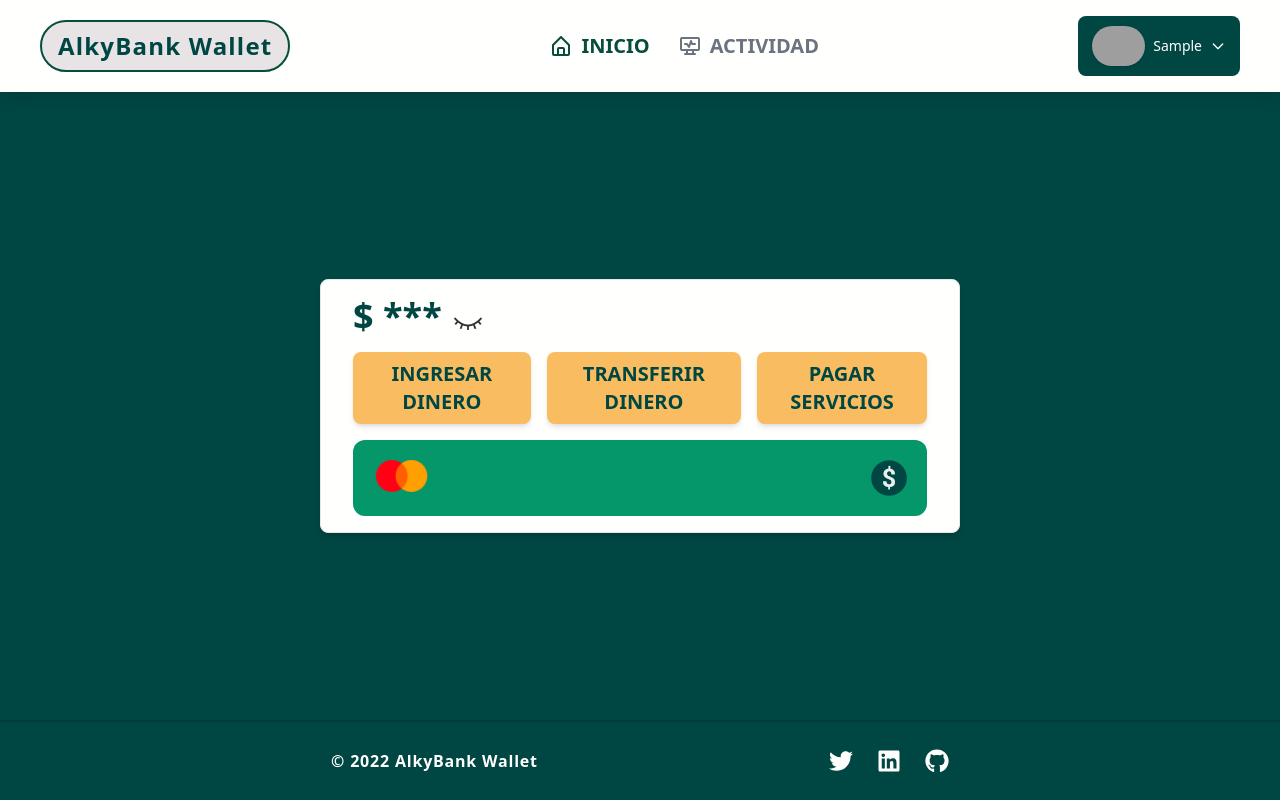
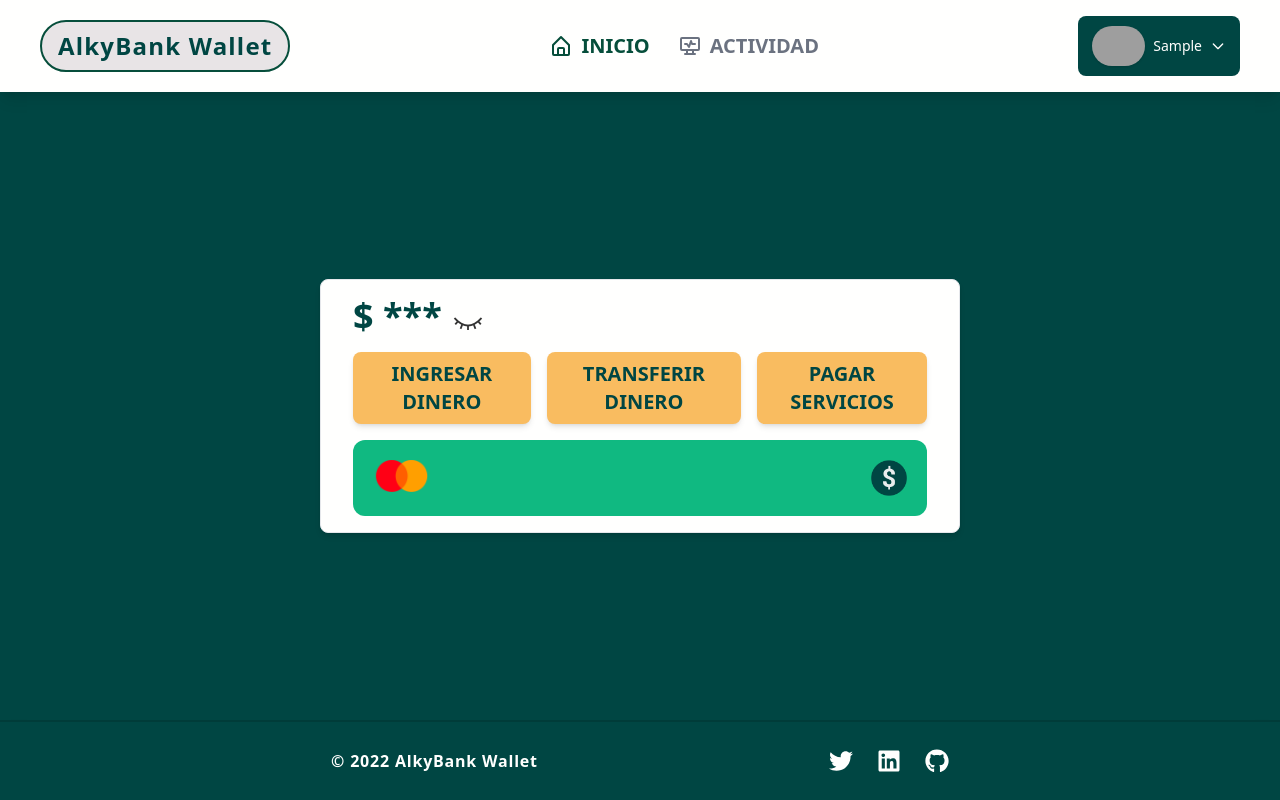
Before and after one commit to siprem10/grupo-03-undefined-FRONTEND, a React (Vite) app: page /home in a window 1280 px wide. Built offline with nearby package versions, Linux system fonts and the light colour scheme; sample sign-in values are in the browser's storage; grey boxes are pictures that could not be loaded.

Commit message:
feature(UI creditCard.jsx)

```diff
--- a/src/Components/Home/CreditCard/CreditCard.jsx
+++ b/src/Components/Home/CreditCard/CreditCard.jsx
@@ -16,7 +16,7 @@ export default function CreditCard() {
 
     return (
         <div onClick={handleShow} className="flex flex-col justify-center items-start">
-            <div className="w-full bg-emerald-600 hover:bg-emerald-500 p-5 rounded-xl flex flex-col justify-center items-start anim cursor-pointer">
+            <div className="w-full bg-emerald-500 hover:bg-emerald-400 p-5 rounded-xl flex flex-col justify-center items-start anim cursor-pointer">
                 <div className="w-full flex justify-between">
                     <img src={logoMc} className="h-6 xl:h-8 anim" alt="not found" />
                     <img src={aw} className="h-7 xl:h-9 anim" alt="not found" />
```
